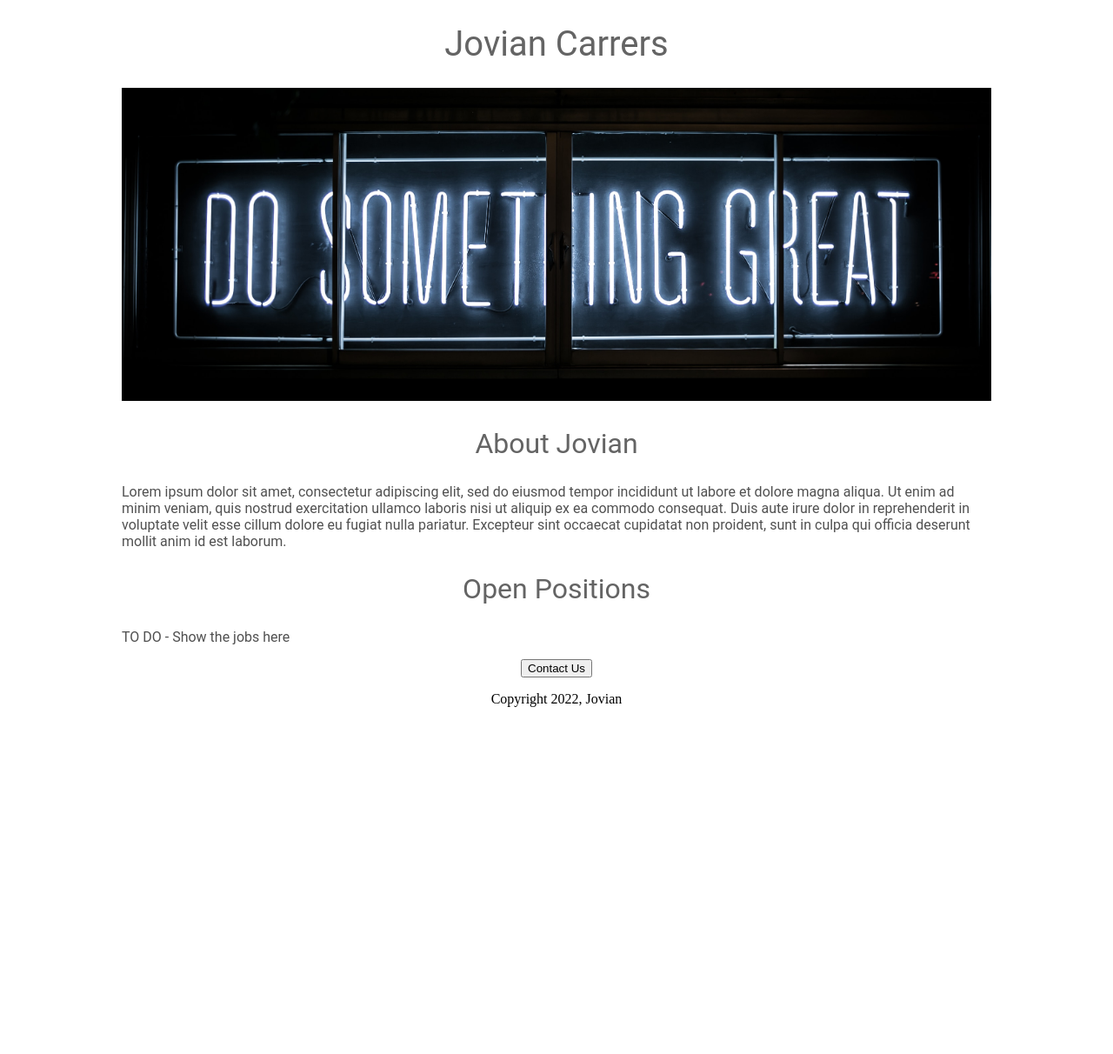
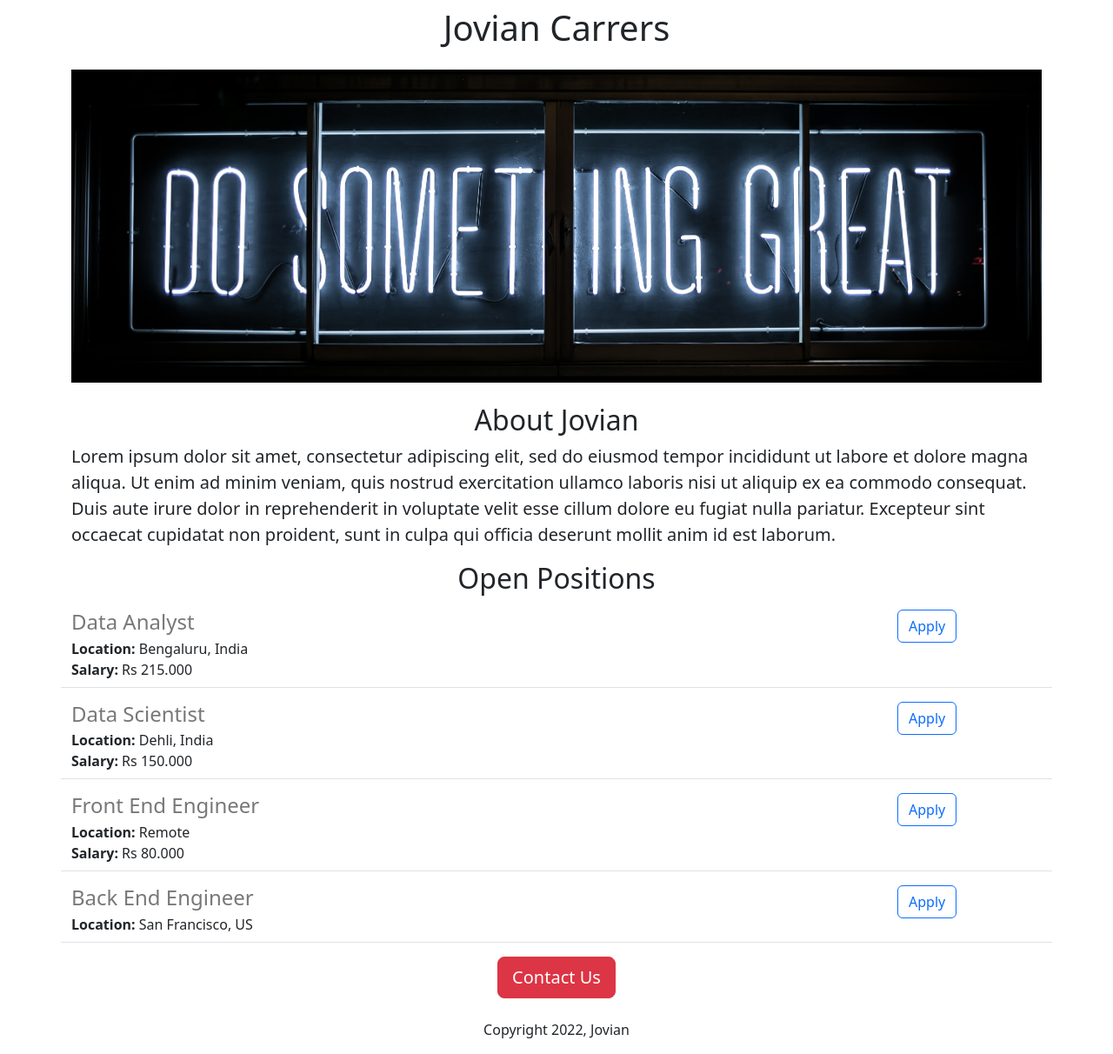
Before and after one commit to nicolabonini/plan-tool-v2, a Flask app: page / in a window 1280 px wide. Shown: the whole page at 87% size. Before the commit the page ends 813 px from the top, so only its background shows below. Run offline with Flask 3, Linux system fonts and the light colour scheme.

Commit message:
added dynamic data and API route

```diff
--- a/app.py
+++ b/app.py
@@ -1,10 +1,43 @@
-from flask import Flask, render_template
+from flask import Flask, render_template, jsonify
 
 app = Flask (__name__)
 
+JOBS = [
+  {
+    'id' : 1,
+    'title' : 'Data Analyst',
+    'location': 'Bengaluru, India',
+    'salary' : 'Rs 215.000'
+  },
+  {
+    'id' : 2,
+    'title' : 'Data Scientist',
+    'location': 'Dehli, India',
+    'salary' : 'Rs 150.000'
+  },
+  {
+    'id' : 3,
+    'title' : 'Front End Engineer',
+    'location': 'Remote',
+    'salary' : 'Rs 80.000'
+  },
+  {
+    'id' : 4,
+    'title' : 'Back End Engineer',
+    'location': 'San Francisco, US',
+    #'salary' : '$ 200.000'
+  },
+]
+
 @app.route ("/")
 def hello_world ():
-  return render_template ('home.html')
+  return render_template ('home.html',
+                          jobs = JOBS,
+                         company_name = 'Jovian'
+                         )
+@app.route ("/api/jobs")
+def list_jobs ():
+  return jsonify (JOBS)
 
 if __name__ == "__main__":
   app.run (host='0.0.0.0', debug = True)
--- a/templates/home.html
+++ b/templates/home.html
@@ -2,66 +2,39 @@
 <html>
   <head>
     <title>Plan Project Tool</title>
+    <meta charset="utf-8">
+    <meta name="viewport" content="width=device-width, initial-scale=1">
+    <link href="https://cdn.jsdelivr.net/npm/bootstrap@5.3.0/dist/css/bootstrap.min.css" rel="stylesheet" integrity="sha384-9ndCyUaIbzAi2FUVXJi0CjmCapSmO7SnpJef0486qhLnuZ2cdeRhO02iuK6FUUVM" crossorigin="anonymous">
     <!--
-    - Gli stili si applicano all'interno del "title".
-    - All'intenro dello "style" si crea una legenda di stili a cui tutto il  programma HTML farà riferimento.
-    - Ogni "style" è composto di due parti
-      > la proprietà che vuoi cambiare (eg. 'font')
-    - id: assegnare un 'id' ad un'immagine è come nominarla, questo può      essere utile per applicare degli stili esclusimanete ad una singola immagine. L'ientifier 'id' può essere colegato ad un unico elemento nella pagina.
-    - #: utilizzato per applicare lo stile ad un elemento specifico, ad esempio ad un'immagine.
-    - Object fit: rimodella un'immagine per non farla sembrare 'stretchata'.
-    - div: tag utilizzato per formattare il testo all'interno di un '<p></p>' (ad esempio i marginni). Ad un <div></div> tag può essere applicato un 'id' ed essere utilizzato nell'applicazione degli 'style'.
-    - L'identifier 'class' può essere collegato a più elemento nella pagina.
+    - Gli 'style' sono utilizzati scaricando dal 'link' sopra una libreria CSS con stuli già preconfigurati ed applicando solo le relative classi per l'utilizzo degli stili. Le classi si trovano al seguente link: 'https://getbootstrap.com/docs/5.3/getting-started/introduction/'
     -->
     <style>
-      h1 {
-        font-size: 40px;
-        font-family: Roboto;
-        font-weight: normal;
-        color: rgb(100, 100, 100);
-        text-align: center;
-      }
-
-   #banner {
+      #banner {
+        height: 360px;
         width: 100%;
-        height: 360px;
         object-fit: cover;
-      }
-
-      h2 {
-        font-size: 32px;
-        font-family: Roboto;
-        font-weight: normal;
-        color: rgb(100, 100, 100);
-        text-align: center;
-      }
-
-      .bodytext {
-        font-family: Roboto;
-        font-weight: normal;
-        color: rgb(80, 80, 80);
-      }
-
-      #container {
-        max-width: 1000px;
-        margin: 0 auto 0 auto;
       }
     </style>
   </head>
   <body>
-    <div id = "container">
-      <h1>Jovian Carrers</h1>
-      <img id = "banner" src = "https://plan-tool-project--nicolabonini.repl.co/static/banner.jpg">
-      <h2>About Jovian</h2>
-      <p class = "bodytext">
+    <div class = "container">
+      <h1 class = "text-center mt-2 mb-4">{{company_name}} Carrers</h1>
+      <img class = "img-fluid" id = "banner" src = "https://plan-tool-project--nicolabonini.repl.co/static/banner.jpg">
+      <h2 class = "text-center mt-2 mt-4">About Jovian</h2>
+      <p class = "lead">
         Lorem ipsum dolor sit amet, consectetur adipiscing elit, sed do eiusmod tempor incididunt ut labore et dolore magna aliqua. Ut enim ad minim veniam, quis nostrud exercitation ullamco laboris nisi ut aliquip ex ea commodo consequat. Duis aute irure dolor in reprehenderit in voluptate velit esse cillum dolore eu fugiat nulla pariatur. Excepteur sint occaecat cupidatat non proident, sunt in culpa qui officia deserunt mollit anim id est laborum.
       </p>
-      <h2>Open Positions</h2>
-      <p class = "bodytext">TO DO - Show the jobs here</p>
-      <div style = "text-align: center;">
-        <button>Contact Us</button>
-        <p>Copyright 2022, Jovian</p>
+      <h2 class = "text-center">Open Positions</h2>
+      <p>
+        {% for job in jobs %}
+          {% include 'jobitem.html' %}
+        {% endfor %}
+      </p>
+      <div class = "text-center">
+        <button class = "btn btn-danger btn-lg">Contact Us</button>
+        <p class = "mt-4">Copyright 2022, Jovian</p>
       </div>
     </div>
+    </script>
   </body>
 </html>
--- /dev/null
+++ b/templates/jobitem.html
@@ -0,0 +1,18 @@
+<div class = "border-bottom row" style = "margin-bottom: 16px; padding-bottom: 8px">
+  <div class = "col-10">
+    <h4 style = "color:rgb(120, 120, 120); margin-bottom: 4px;">
+      {{job['title']}}
+    </h4>
+    <div>
+      <b>Location:</b> {{job['location']}}
+    </div>
+    {% if 'salary' in job %}
+    <div>
+      <b>Salary:</b> {{job['salary']}}
+    </div>
+    {% endif %}
+  </div>
+  <div class = "col-2">
+    <button type="button" class="btn btn-outline-primary">Apply</button>
+  </div>
+</div>
```
Also changed, not shown: 1 other file.
